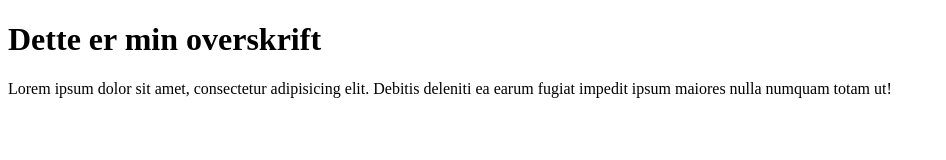
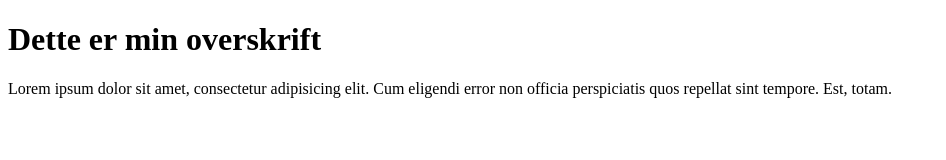
Before and after one commit to biaprovasi/gitUndervisning, a plain HTML site: page index.html in a window 1280 px wide. Shown: the whole page, without its empty margins (0-946 px from the left). Drawn offline with Linux system fonts and the light colour scheme.

```diff
--- a/index.html
+++ b/index.html
@@ -8,7 +8,7 @@
 
 <h1>Dette er min overskrift</h1>
 
-<p>Lorem ipsum dolor sit amet, consectetur adipisicing elit. Debitis deleniti ea earum fugiat impedit ipsum maiores nulla numquam totam ut!</p>
+<p>Lorem ipsum dolor sit amet, consectetur adipisicing elit. Cum eligendi error non officia perspiciatis quos repellat sint tempore. Est, totam.</p>
 
 </body>
 </html>
```
